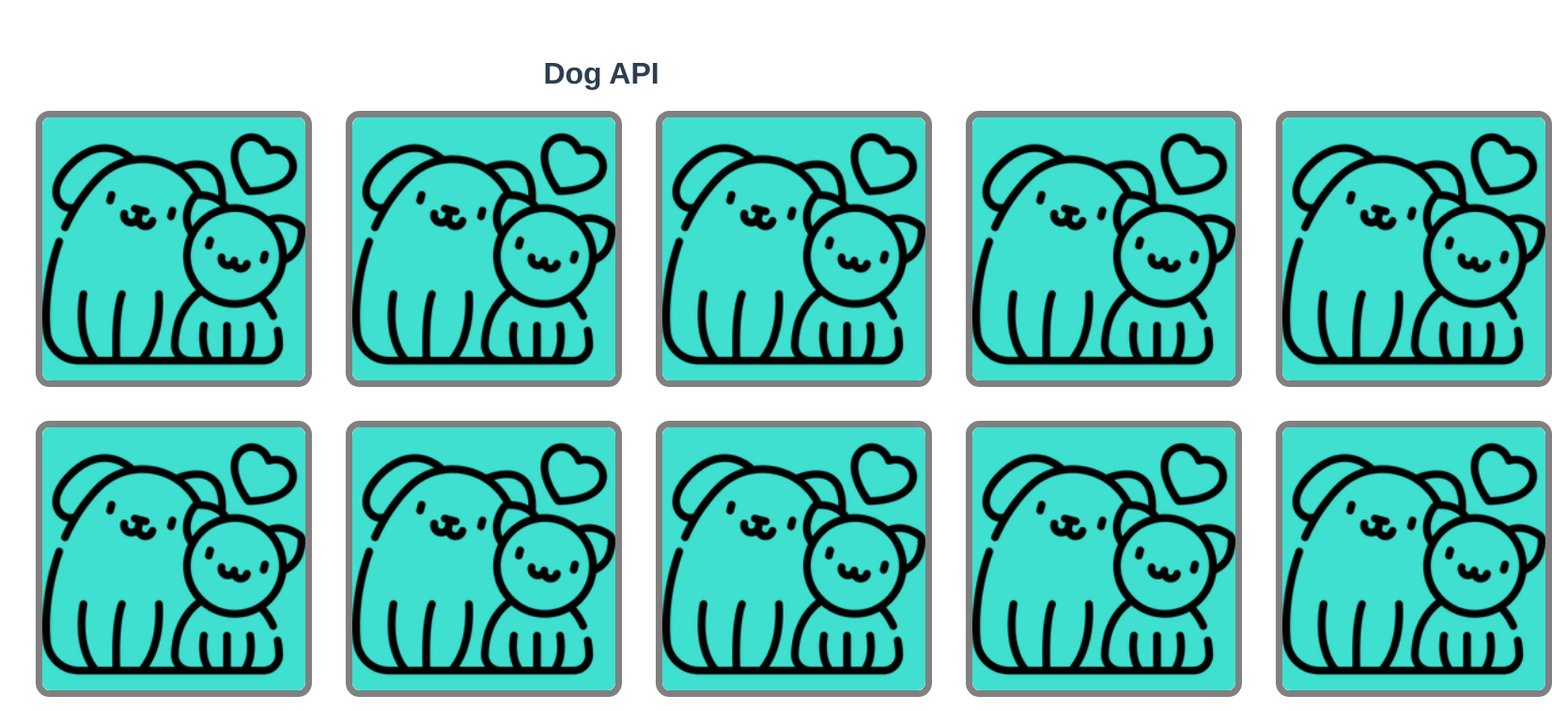
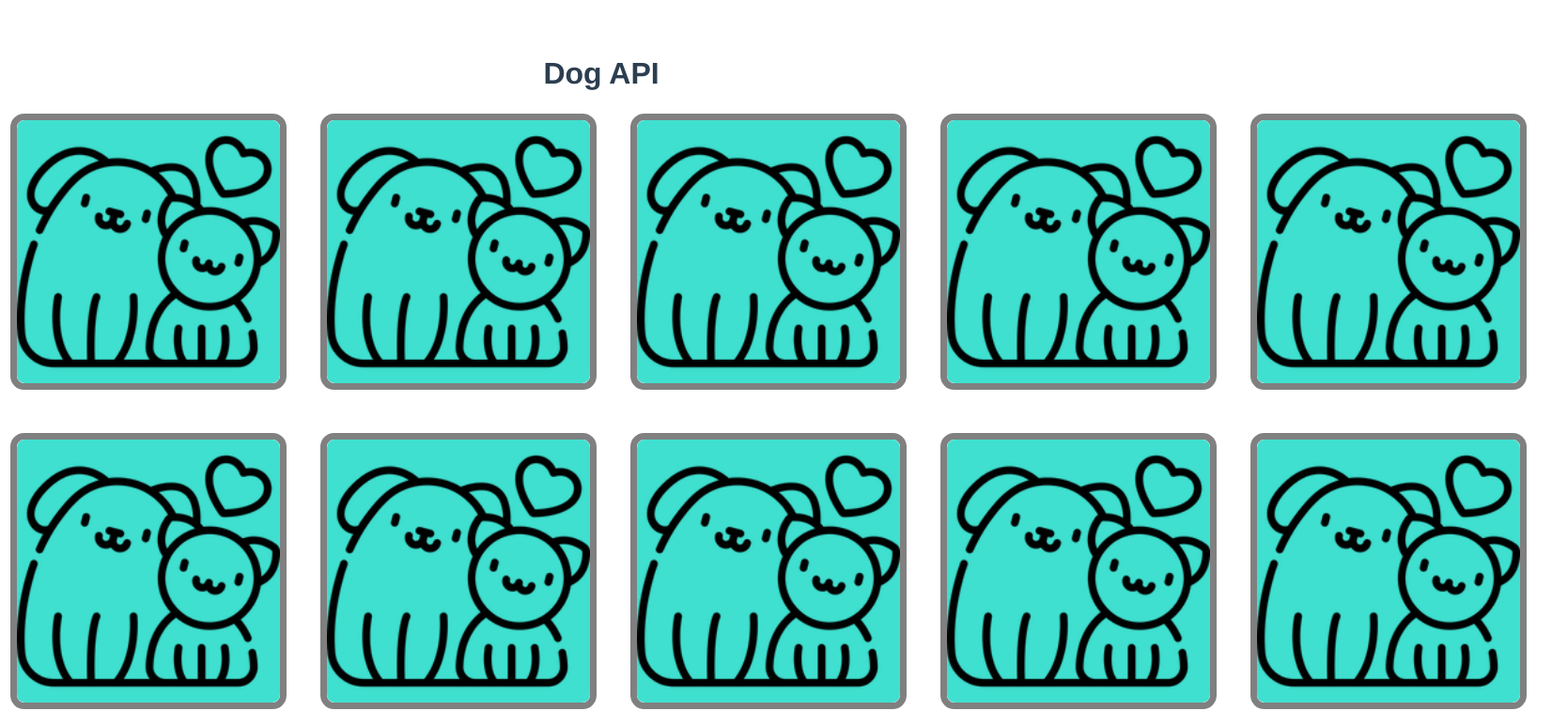
Before and after one commit to novamassey/dog-api-vue, a Vue app: page / in a window 1280 px wide. Shown: the top 757 px of the page at 94% size, 1652 px wide, since content can reach past the window. Built offline with nearby package versions, Linux system fonts and the light colour scheme.

Commit message:
some style adjusting

```diff
--- a/src/App.vue
+++ b/src/App.vue
@@ -80,7 +80,7 @@ export default {
   grid-template-columns: repeat(5, 300px);
   grid-template-rows: repeat(2, 300px);
   column-gap: 30px;
-  row-gap: 30px;
+  row-gap: 40px;
   margin: 0 auto;
 }
 </style>
--- a/src/components/CardComponent.vue
+++ b/src/components/CardComponent.vue
@@ -54,8 +54,7 @@ export default {
   width: 280px;
   border: 7px solid gray;
   border-radius: 5%;
-  margin-left: 30px;
-  margin-right: 30px;
+  margin: auto;
 }
 .header {
   display: block;
```
